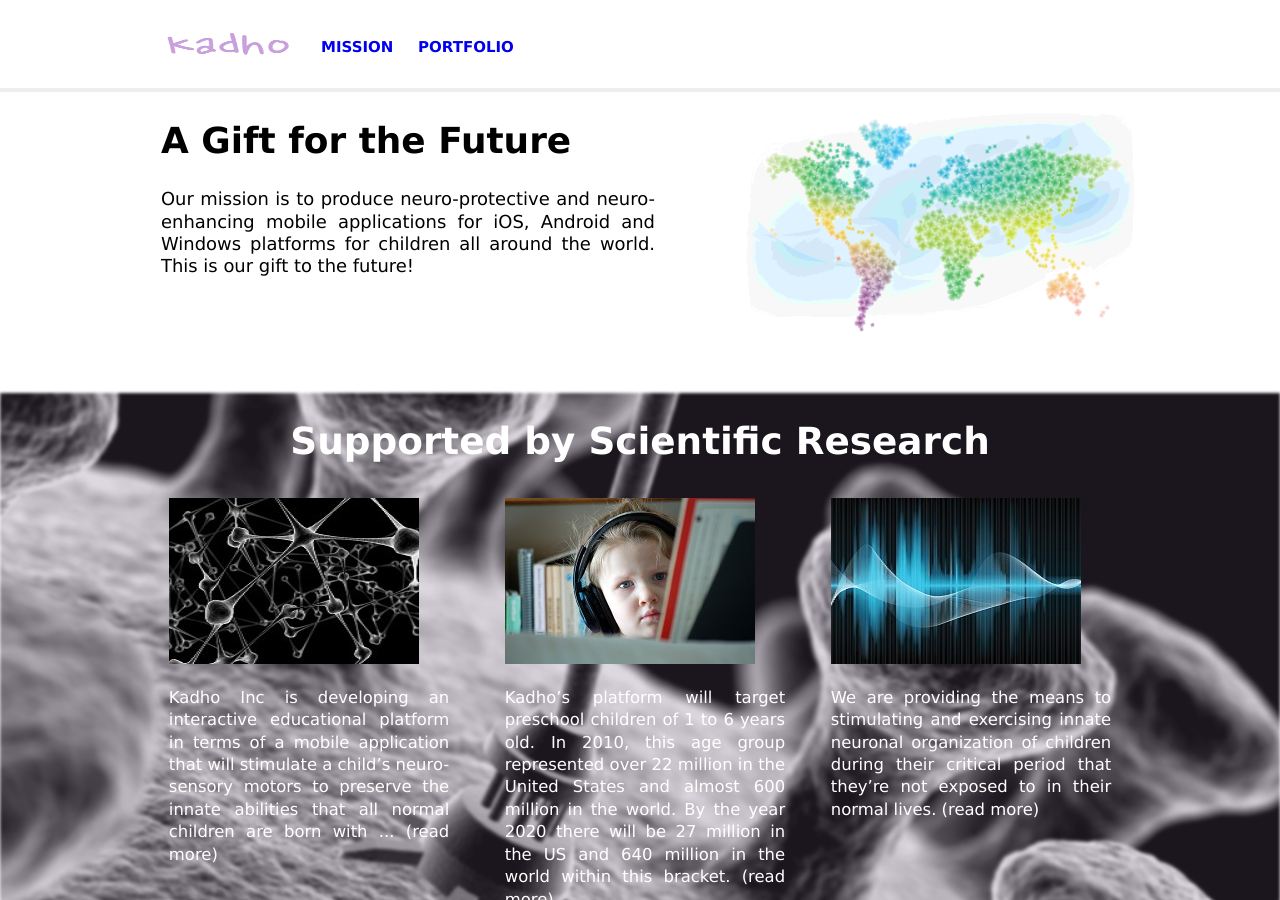
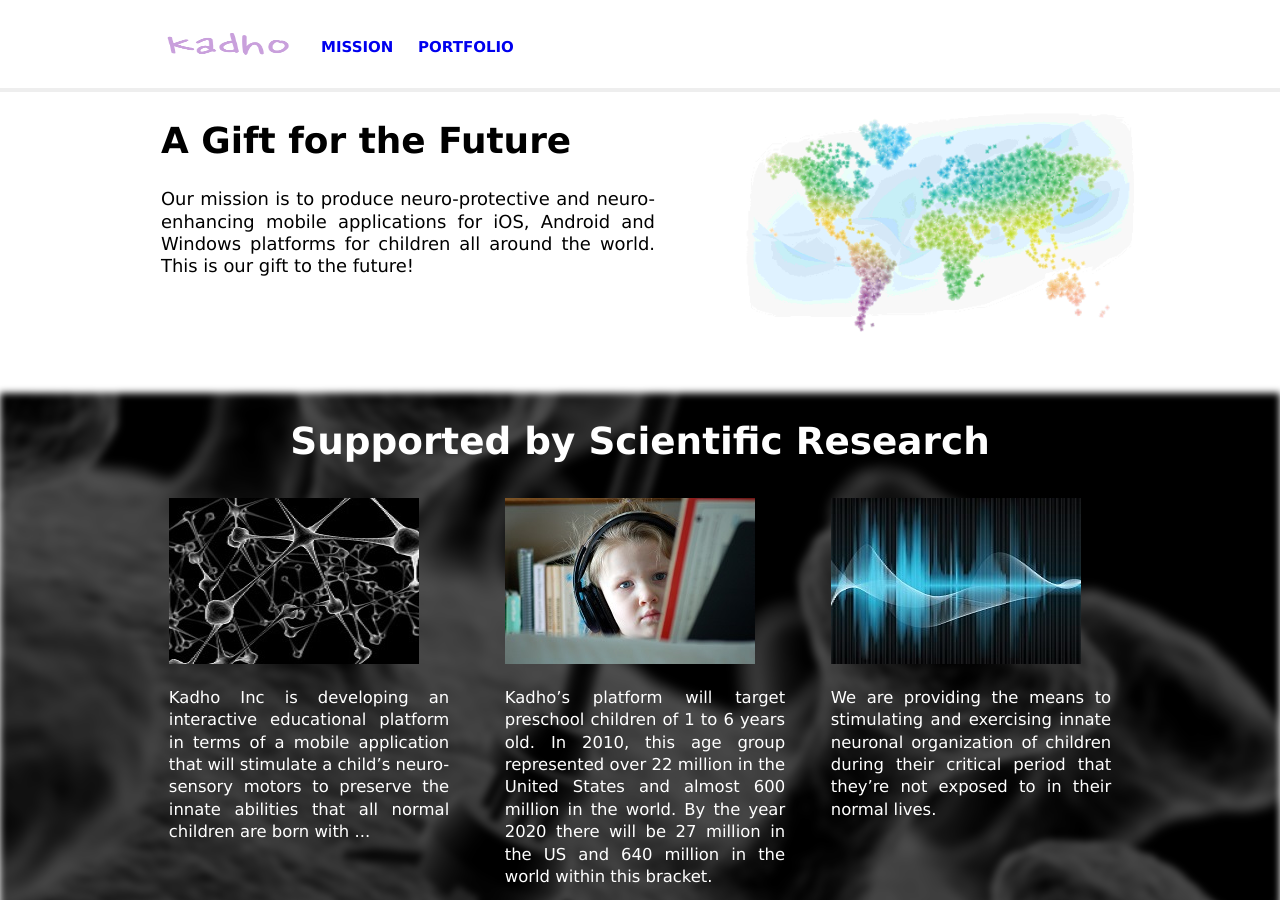
Before and after one commit to kadhoinc/kadhoinc.github.io, a Jekyll site: the page built from index.html, in a window 1280 px wide and 900 px high. Built offline with Jekyll 4.4.1, drawn with Linux system fonts in a browser that asks for light colours; Markdown is read by kramdown in place of the engine named in the settings; some of the changed text lies outside the part shown.

Commit message:
fixed safari issues

```diff
--- a/css/main.css
+++ b/css/main.css
@@ -464,7 +464,7 @@
   margin-left: 20px;
 }
 
-.center-cropped {
+#band2 .center-cropped {
     width: 100px;
     height: 560px;
     /*background-position: center center; */
@@ -472,20 +472,20 @@
     overflow: hidden;
     z-index: -2;
     left: 0px;
-    background-color:rgba(201, 160, 220, 1.0);
-    -webkit-filter: blur(1.5px) brightness(.9);
+    /*background-color:rgba(201, 160, 220, 1.0); */
+    -webkit-filter: blur(3.5px) brightness(.3);
 }
 
-.center-cropped img {
+#band2 .center-cropped img {
    min-height: 100%;
    min-width: 100%;
-   opacity: 0.85;
+   /*opacity: 0.85; */
 
-   /* IE 8 */
+   /* IE 8
    -ms-filter:"progid:DXImageTransform.Microsoft.Alpha(Opacity=85)";
-   /* IE 5-7 */
+    IE 5-7
    filter: alpha(opacity=85);
-   /* modern browsers */
+    modern browsers */
 }
 
 #band5 {
--- a/index.html
+++ b/index.html
@@ -35,7 +35,7 @@
       </div>
       <div class="text">
         <p>
-         Kadho Inc is developing an interactive educational platform in terms of a mobile application that will stimulate a child’s neuro-sensory motors to preserve the innate abilities that all normal children are born with ... (read more)
+         Kadho Inc is developing an interactive educational platform in terms of a mobile application that will stimulate a child’s neuro-sensory motors to preserve the innate abilities that all normal children are born with ...
         </p>
       </div>
     </div>
@@ -48,7 +48,7 @@
       </div>
       <div class="text">
         <p>
-        Kadho’s platform will target preschool children of 1 to 6 years old. In 2010, this age group represented over 22 million in the United States and almost 600 million in the world. By the year 2020 there will be 27 million in the US and 640 million in the world within this bracket. (read more)
+        Kadho’s platform will target preschool children of 1 to 6 years old. In 2010, this age group represented over 22 million in the United States and almost 600 million in the world. By the year 2020 there will be 27 million in the US and 640 million in the world within this bracket.
         </p>
       </div>
     </div>
@@ -60,7 +60,7 @@
       </div>
       <div class="text">
         <p>
-        We are providing the means to stimulating and exercising innate neuronal organization of children during their critical period that they’re not exposed to in their normal lives. (read more)
+        We are providing the means to stimulating and exercising innate neuronal organization of children during their critical period that they’re not exposed to in their normal lives.
         </p>
       </div>
     </div>
@@ -72,7 +72,6 @@
     <div class="heading"><h1>A Word with Parents</h1></div>
     <div class="left">
     Kadho has a very unique and targeted pool of audience. We are targeting parents and grandparents whom have children of 6 years old or younger in their family and are wishing to grant them with a gift of a future. A gift to enhance language development, musicality, IQ, and improve children’s ability to reach their fullest potentials.
-    (read more)
     </div>
     <div class="right">
         <img src="images/1239803_52913220_2.jpg"></img>
```
